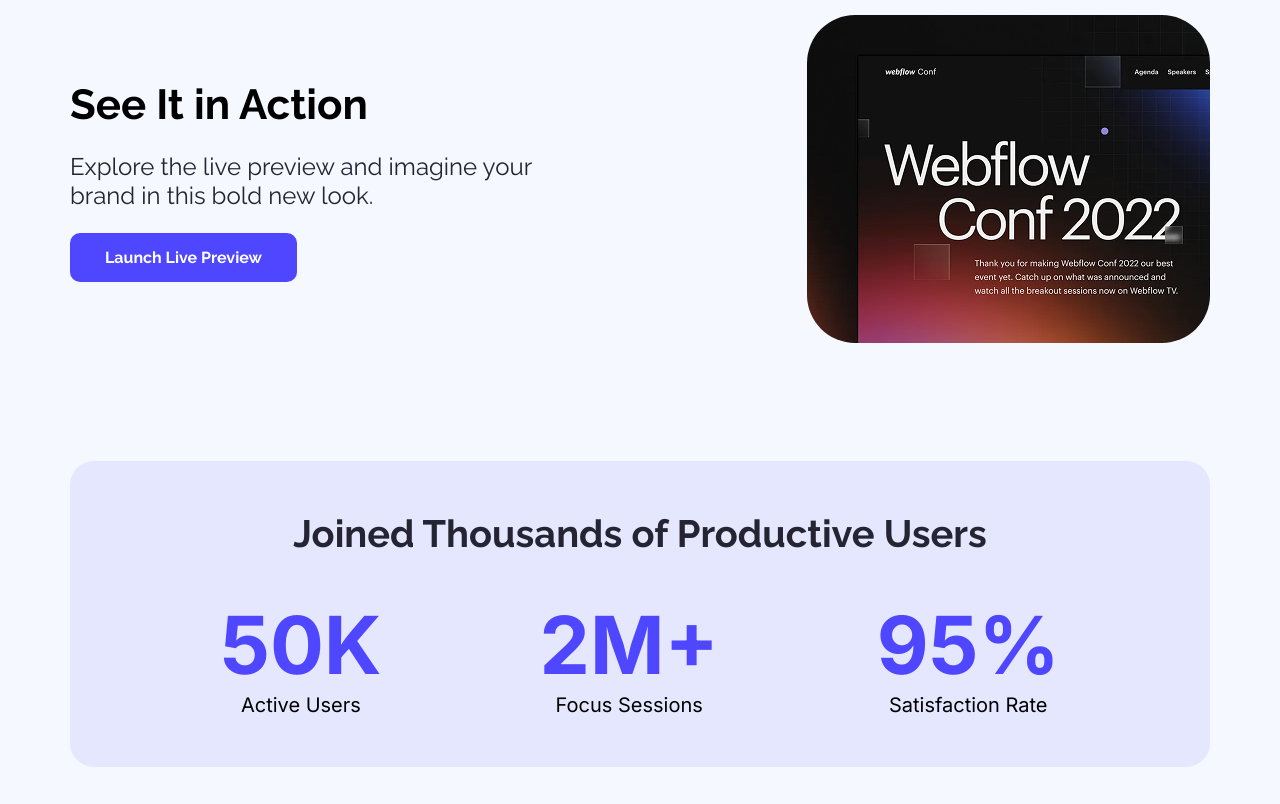
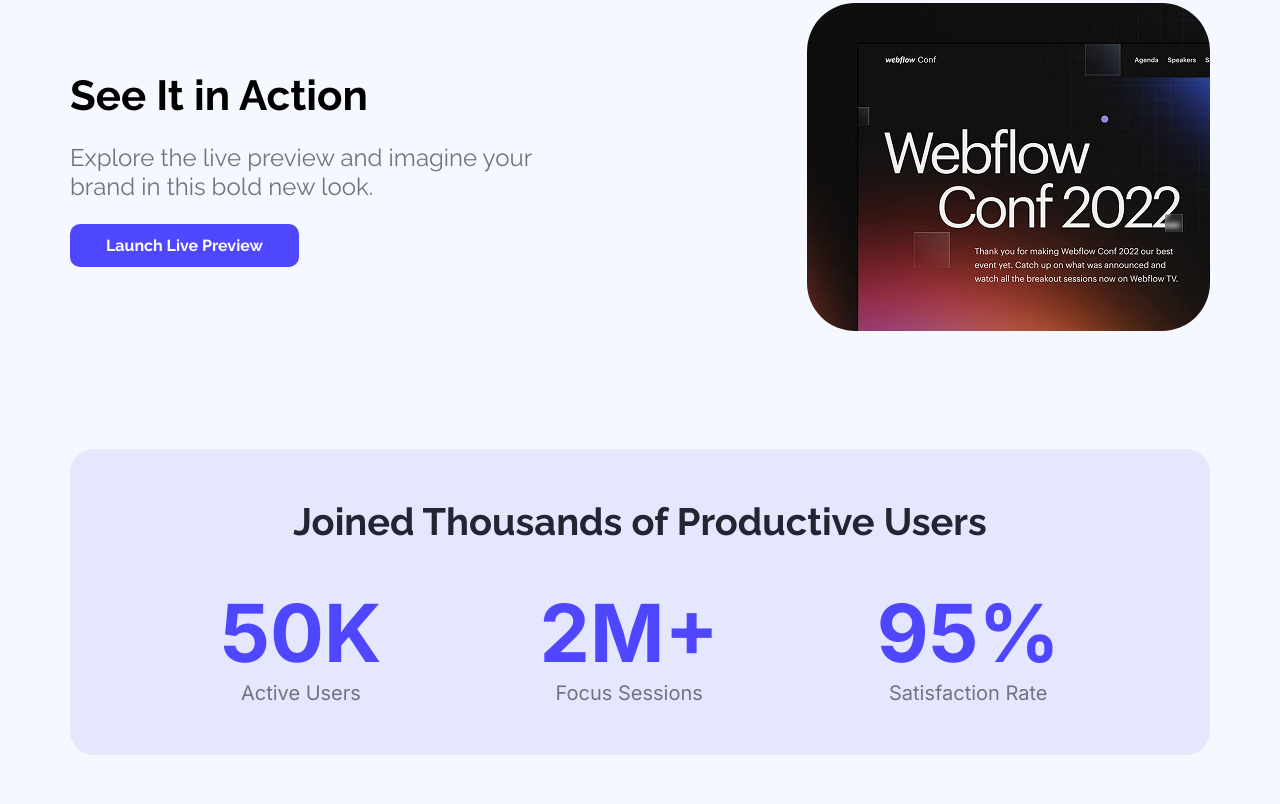
Before and after one commit to shiful33/B12A01-landing-launchpad-assignment1, a plain HTML site: page index.html in a window 1280 px wide. Shown: the part 796-1600 px from the top of the page. Drawn offline with Linux system fonts and the light colour scheme; a web font is replaced by a local one.

Commit message:
added footer and style

```diff
--- a/css/style.css
+++ b/css/style.css
@@ -45,7 +45,7 @@ body {
   color: #FFFFFF;
   font-size: 16px;
   font-weight: bold;
-  padding: 15px 35px;
+  padding: 12px 36px;
   border: none;
   border-radius: 10px;
   cursor: pointer;
@@ -58,7 +58,7 @@ body {
   color: #FFFFFF;
   font-size: 17px;
   font-weight: bold;
-  padding: 16px 36px;
+  padding: 13px 37px;
   border: none;
   border-radius: 10px;
 }
@@ -80,7 +80,7 @@ body {
 .logo {
   font-family: "Inter", sans-serif;
   font-size: 34px;
-  font-weight: bold;
+  font-weight: bolder;
   color: #252432;
 }
 
@@ -128,7 +128,7 @@ body {
   max-width: 517px;
   font-size: 24px;
   font-weight: normal;
-  color: #252432;
+  color: #72737f;
   margin-bottom: 23px;
 }
 
@@ -174,7 +174,7 @@ body {
   font-family: "Inter", sans-serif;
   font-size: 20px;
   font-weight: normal;
-  color: #000000;
+  color: #72737f;
 }
 
 /*  Main Styles > User Feedback Section Styles */
@@ -374,6 +374,7 @@ body {
   font-size: 15px;
   font-weight: normal;
   color: #8987A1;
+  text-align: center;
 }
 
 .footer-menu ul {
```
